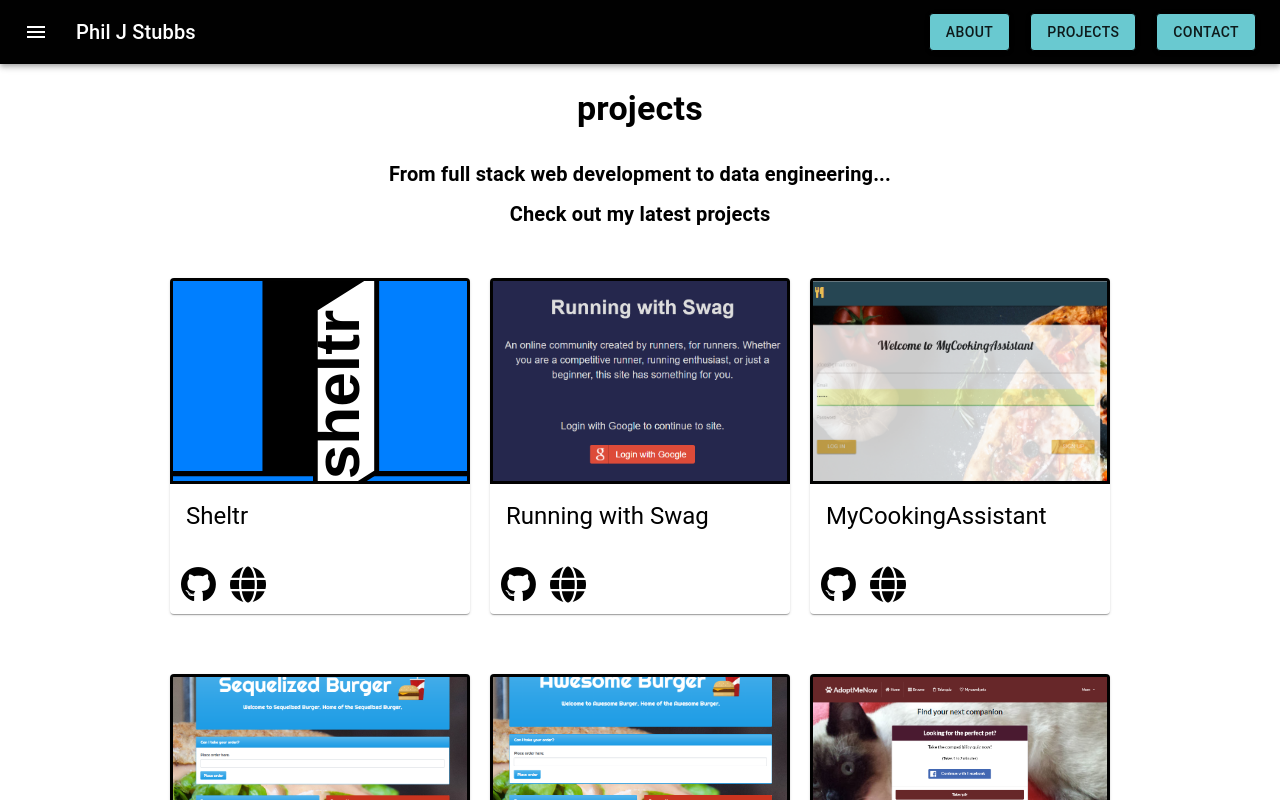
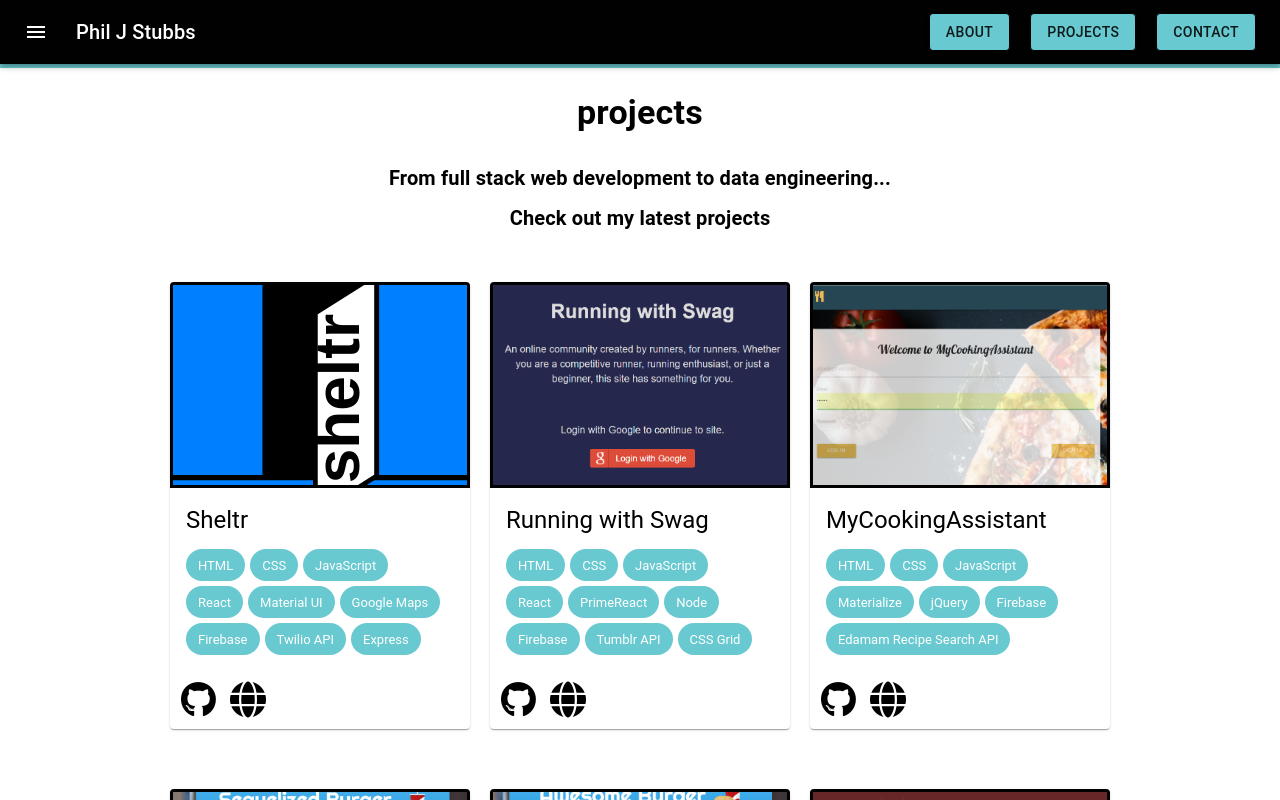
Before and after one commit to philipstubbs13/revamped_personal_site, a React (Create React App) app: page /projects in a window 1280 px wide. Shown: the top 800 px of the page. Built offline with nearby package versions, Linux system fonts and the light colour scheme.

Commit message:
technologies

```diff
--- a/src/components/layout/projects/Projects.tsx
+++ b/src/components/layout/projects/Projects.tsx
@@ -65,28 +65,28 @@ export const Projects = () => {
       </Typography>
       </Box>
       <div className={classes.projectsContainer}>
-        <Project image={sheltrImage} title="Sheltr" githubRepo="https://github.com/philipstubbs13/tcsw-sheltrus" website="https://tcsw-homeless.firebaseapp.com/" />
-        <Project image={swagImage} title="Running with Swag" githubRepo="https://github.com/philipstubbs13/running-with-swag" website="https://running-with-swag.firebaseapp.com/" />
-        <Project image={pizzaImage} title="MyCookingAssistant" githubRepo="https://github.com/philipstubbs13/Project-Longshot" website="https://longshotauth.firebaseapp.com/" />
-        <Project image={burgerImage} title="Sequelized Burger" githubRepo="https://github.com/philipstubbs13/sequelizedBurger" website="https://hidden-shelf-25357.herokuapp.com/" />
-        <Project image={awesomeBurgerImage} title="Awesome Burger" githubRepo="https://github.com/philipstubbs13/burger" website="https://gentle-caverns-56054.herokuapp.com/" />
-        <Project image={adoptMeImage} title="AdoptMeNow" githubRepo="https://github.com/philipstubbs13/PetMatch" website="https://pet-match-app.herokuapp.com/" />
-        <Project image={eduVentsImage} title="EduVents" githubRepo="https://github.com/melinda-schmitz/CodeSwitch2018" website="https://learner-47455.firebaseapp.com/" />
-        <Project image={artImage} title="ArtOwl" githubRepo="https://github.com/philipstubbs13/" website="http://artowl.co/" />
-        <Project image={clickmeImage} title="ClickMe" githubRepo="https://github.com/philipstubbs13/ClickMe" website="https://clickme-d27eb.firebaseapp.com/" />
-        <Project image={giffinderImage} title="Athlete hall of gifs" githubRepo="https://github.com/philipstubbs13/Giphy-API-Project" website="https://philipstubbs13.github.io/Giphy-API-Project/index.html" />
-        <Project image={hangmanImage} title="Hangman" githubRepo="https://github.com/philipstubbs13/Hangman-Game" website="https://philipstubbs13.github.io/Giphy-API-Project/index.html" />
-        <Project image={carpoolImage} title="Carpool Buddy" githubRepo="https://github.com/philipstubbs13/FriendFinder" website="https://blooming-lowlands-71441.herokuapp.com/" />
-        <Project image={bamazonImage} title="Bamazon" githubRepo="https://github.com/philipstubbs13/Bamazon" />
-        <Project image={crystalImage} title="Crystal Collectors" githubRepo="https://github.com/philipstubbs13/week-4-game" website="https://philipstubbs13.github.io/week-4-game/index.html" />
-        <Project image={twitterImage} title="LIRI" githubRepo="https://github.com/philipstubbs13/liri-node-app" />
-        <Project image={scraperImage} title="BasketballScraper" githubRepo="https://github.com/philipstubbs13/NewsScrape" website="https://hoops-scraper.herokuapp.com/" />
-        <Project image={healthTrackerImage} title="HealthTracker" githubRepo="https://github.com/philipstubbs13/MedLog" website="https://myhealthtracker.herokuapp.com/" />
-        <Project image={myTrainBuilderImage} title="myTrainBuilder" githubRepo="https://github.com/philipstubbs13/Firebase-Train-Scheduler" website="https://fir-train-scheduler-7f4a9.firebaseapp.com/" />
-        <Project image={newsImage} title="NYT React Search" githubRepo="https://github.com/philipstubbs13/NYT-React-Search" website="https://react-nytimes-search.herokuapp.com/" />
-        <Project image={skylineImage} title="Constructor Hangman" githubRepo="https://github.com/philipstubbs13/constructor-hangman" />
-        <Project image={stadiumImage} title="Trivia Game" githubRepo="https://github.com/philipstubbs13/TriviaGame" website="https://philipstubbs13.github.io/TriviaGame/index.html" />
-        <Project image={starwarsImage} title="Star Wars RPG Game" githubRepo="https://github.com/philipstubbs13/Star-Wars-RPG-Game" website="https://philipstubbs13.github.io/Star-Wars-RPG-Game/" />
+        <Project image={sheltrImage} title="Sheltr" githubRepo="https://github.com/philipstubbs13/tcsw-sheltrus" website="https://tcsw-homeless.firebaseapp.com/" technologies={['HTML', 'CSS', 'JavaScript', 'React', 'Material UI', 'Google Maps', 'Firebase', 'Twilio API', 'Express']} />
+        <Project image={swagImage} title="Running with Swag" githubRepo="https://github.com/philipstubbs13/running-with-swag" website="https://running-with-swag.firebaseapp.com/" technologies={['HTML', 'CSS', 'JavaScript', 'React', 'PrimeReact', 'Node', 'Firebase', 'Tumblr API', 'CSS Grid']} />
+        <Project image={pizzaImage} title="MyCookingAssistant" githubRepo="https://github.com/philipstubbs13/Project-Longshot" website="https://longshotauth.firebaseapp.com/" technologies={['HTML', 'CSS', 'JavaScript', 'Materialize', 'jQuery', 'Firebase', 'Edamam Recipe Search API']} />
+        <Project image={burgerImage} title="Sequelized Burger" githubRepo="https://github.com/philipstubbs13/sequelizedBurger" website="https://hidden-shelf-25357.herokuapp.com/" technologies={['HTML', 'CSS', 'JavaScript', 'Bootstrap', 'jQuery', 'Handlebars', 'Node', 'MySQL', 'Express', 'ORM']} />
+        <Project image={awesomeBurgerImage} title="Awesome Burger" githubRepo="https://github.com/philipstubbs13/burger" website="https://gentle-caverns-56054.herokuapp.com/" technologies={['HTML', 'CSS', 'JavaScript', 'Bootstrap', 'jQuery', 'Handlebars', 'Node', 'MySQL', 'Express', 'ORM']} />
+        <Project image={adoptMeImage} title="AdoptMeNow" githubRepo="https://github.com/philipstubbs13/PetMatch" website="https://pet-match-app.herokuapp.com/" technologies={['HTML', 'CSS', 'JavaScript', 'Semantic UI', 'jQuery', 'Handlebars', 'Node', 'MySQL', 'Express', 'Sequelize ORM', 'Facebook auth']} />
+        <Project image={eduVentsImage} title="EduVents" githubRepo="https://github.com/melinda-schmitz/CodeSwitch2018" website="https://learner-47455.firebaseapp.com/" technologies={['HTML', 'CSS', 'JavaScript', 'React', 'Firebase', 'Material UI', 'react-big-calendar']} />
+        <Project image={artImage} title="ArtOwl" githubRepo="https://github.com/philipstubbs13/" website="http://artowl.co/" technologies={['HTML', 'CSS', 'JavaScript', 'Material UI', 'AWS Amplify', 'google-map-react', 'React', 'react-chartkick']} />
+        <Project image={clickmeImage} title="ClickMe" githubRepo="https://github.com/philipstubbs13/ClickMe" website="https://clickme-d27eb.firebaseapp.com/" technologies={['HTML', 'CSS', 'JavaScript', 'Bootstrap', 'React']} />
+        <Project image={giffinderImage} title="Athlete hall of gifs" githubRepo="https://github.com/philipstubbs13/Giphy-API-Project" website="https://philipstubbs13.github.io/Giphy-API-Project/index.html" technologies={['HTML', 'CSS', 'JavaScript', 'Bootstrap', 'jQuery', 'AJAX', 'GIPHY API']} />
+        <Project image={hangmanImage} title="Hangman" githubRepo="https://github.com/philipstubbs13/Hangman-Game" website="https://philipstubbs13.github.io/Giphy-API-Project/index.html" technologies={['HTML', 'CSs', 'JavaScript', 'Bootstrap', 'jQuery']} />
+        <Project image={carpoolImage} title="Carpool Buddy" githubRepo="https://github.com/philipstubbs13/FriendFinder" website="https://blooming-lowlands-71441.herokuapp.com/" technologies={['HTML', 'CSS', 'JavaScript', 'Bootstrap', 'Node', 'Express']} />
+        <Project image={bamazonImage} title="Bamazon" githubRepo="https://github.com/philipstubbs13/Bamazon" technologies={['Node', 'JavaScript', 'MySQL']} />
+        <Project image={crystalImage} title="Crystal Collectors" githubRepo="https://github.com/philipstubbs13/week-4-game" website="https://philipstubbs13.github.io/week-4-game/index.html" technologies={['HTML', 'CSS', 'JavaScript', 'jQuery', 'Bootstrap']} />
+        <Project image={twitterImage} title="LIRI" githubRepo="https://github.com/philipstubbs13/liri-node-app" technologies={['Node']} />
+        <Project image={scraperImage} title="BasketballScraper" githubRepo="https://github.com/philipstubbs13/NewsScrape" website="https://hoops-scraper.herokuapp.com/" technologies={['HTML', 'CSS', 'JavaScript', 'Bootstrap', 'jQuery', 'Handlebars', 'Node', 'MongoDB', 'Express', 'Mongoose ORM']} />
+        <Project image={healthTrackerImage} title="HealthTracker" githubRepo="https://github.com/philipstubbs13/MedLog" website="https://myhealthtracker.herokuapp.com/" technologies={['HTML', 'CSS', 'JavaScript', 'Material UI', 'React', 'FusionCharts', 'Node', 'MongoDB', 'Express', 'Mongoose ORM', 'AWS S3']} />
+        <Project image={myTrainBuilderImage} title="myTrainBuilder" githubRepo="https://github.com/philipstubbs13/Firebase-Train-Scheduler" website="https://fir-train-scheduler-7f4a9.firebaseapp.com/" technologies={['HTML', 'CSS', 'JavaScript', 'Bootstrap', 'jQuery', 'Firebase', 'Moment']} />
+        <Project image={newsImage} title="NYT React Search" githubRepo="https://github.com/philipstubbs13/NYT-React-Search" website="https://react-nytimes-search.herokuapp.com/" technologies={['HTML', 'CSS', 'JavaScript', 'reactstrap', 'React', 'Node', 'MongoDB', 'Express', 'Mongoose ORM', 'New York Times Article Search API']} />
+        <Project image={skylineImage} title="Constructor Hangman" githubRepo="https://github.com/philipstubbs13/constructor-hangman" technologies={['Node', 'JavaScript constructors']} />
+        <Project image={stadiumImage} title="Trivia Game" githubRepo="https://github.com/philipstubbs13/TriviaGame" website="https://philipstubbs13.github.io/TriviaGame/index.html" technologies={['HTML', 'CSS', 'JavaScript', 'jQuery', 'Bootstrap']} />
+        <Project image={starwarsImage} title="Star Wars RPG Game" githubRepo="https://github.com/philipstubbs13/Star-Wars-RPG-Game" website="https://philipstubbs13.github.io/Star-Wars-RPG-Game/" technologies={['HTML', 'CSS', 'JavaScript', 'Bootstrap', 'jQuery']} />
       </div>
     </div>
   )
--- a/src/components/navbar/Navbar.tsx
+++ b/src/components/navbar/Navbar.tsx
@@ -12,6 +12,7 @@ const useStyles = makeStyles((theme: Theme) =>
   createStyles({
     root: {
       flexGrow: 1,
+      borderBottom: `4px solid ${theme.palette.secondary.main}`
     },
     menuButton: {
       marginRight: theme.spacing(2),
@@ -19,7 +20,7 @@ const useStyles = makeStyles((theme: Theme) =>
     title: {
       flexGrow: 1,
       textDecoration: 'none',
-       color: theme.palette.text.primary,
+      color: theme.palette.text.primary,
       '&:hover': {
         color: theme.palette.secondary.main,
       }
--- a/src/components/project/Project.tsx
+++ b/src/components/project/Project.tsx
@@ -8,6 +8,7 @@ import CardContent from '@material-ui/core/CardContent';
 import CardMedia from '@material-ui/core/CardMedia';
 import IconButton from '@material-ui/core/IconButton';
 import Typography from '@material-ui/core/Typography';
+import Chip from '@material-ui/core/Chip';
 
 const useStyles = makeStyles((theme: Theme) =>
   createStyles({
@@ -25,7 +26,12 @@ const useStyles = makeStyles((theme: Theme) =>
       '&:hover': {
         color: theme.palette.secondary.main,
       }
-    }
+    },
+    chip: {
+      color: theme.palette.text.primary,
+      marginRight: 5,
+      marginTop: 5
+    },
   }),
 );
 
@@ -35,6 +41,7 @@ interface IProps {
   title: string;
   githubRepo: string;
   website?: string;
+  technologies?: string[];
 }
 
 export const Project = (props: IProps) => {
@@ -52,6 +59,7 @@ export const Project = (props: IProps) => {
           <Typography gutterBottom variant="h5" component="h2" color="textSecondary">
             {props.title}
           </Typography>
+          {props.technologies && props.technologies.map(technology => <Chip className={classes.chip} color="secondary" label={technology} />)}
         </CardContent>
       </CardActionArea>
       <CardActions>
@@ -69,9 +77,11 @@ export const Project = (props: IProps) => {
 }
 
 Project.propTypes = {
-  website: PropTypes.string
+  website: PropTypes.string,
+  technologies: PropTypes.array,
 };
 
 Project.defaultProps = {
   website: '',
+  technologies: [],
 }
```
Also changed, not shown: 1 other file (tests, documents, lock files or other folders).
